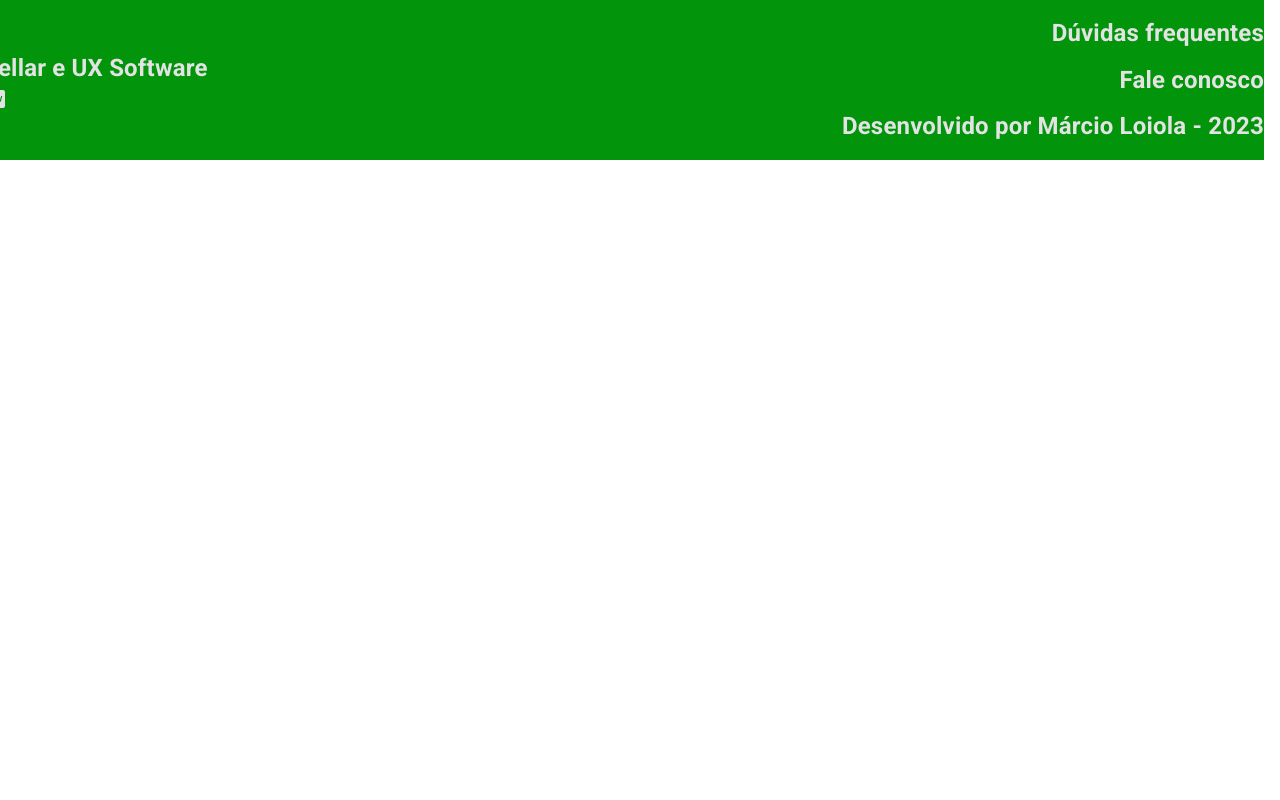
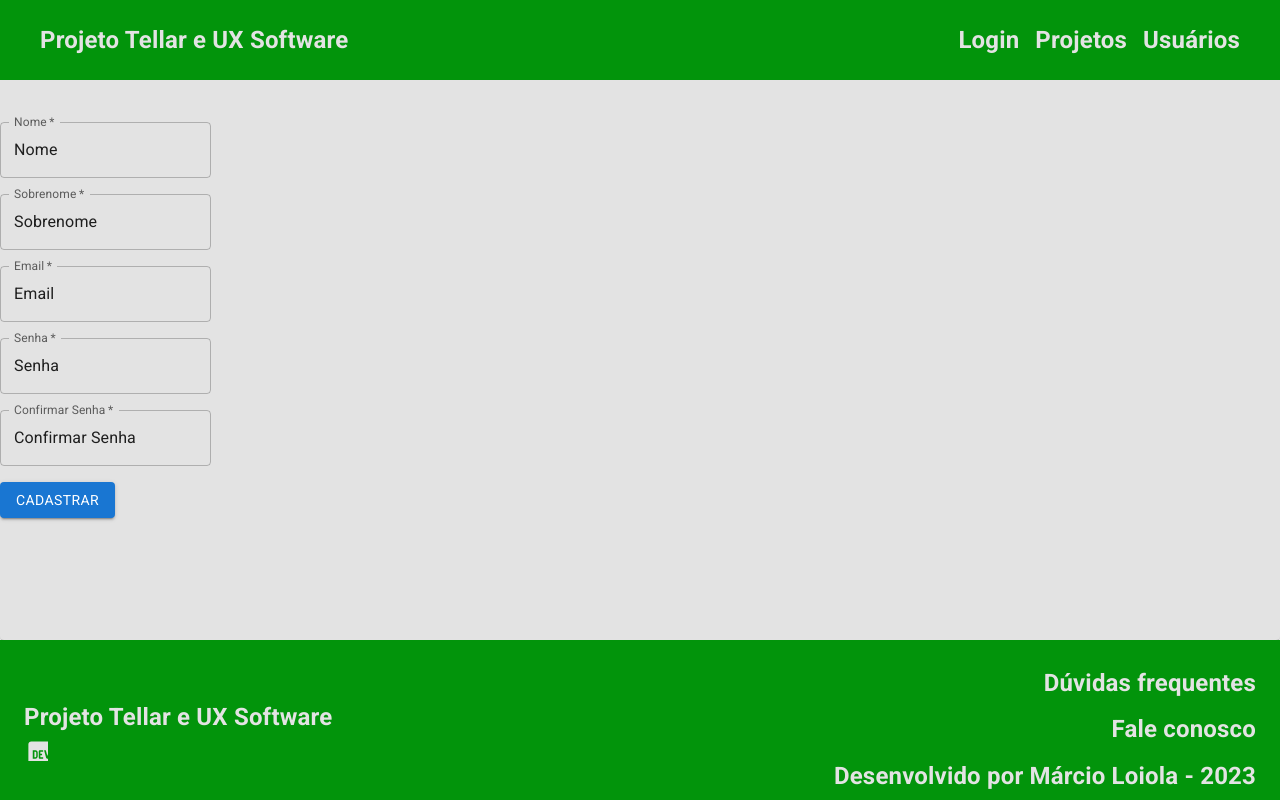
Before and after one commit to marcio-loiola/tellar-uxsoft-job, a React (Vite) app in the folder Frontend/tellar-uxsoft-job/: page / in a window 1280 px wide. Built offline with nearby package versions, Linux system fonts and the light colour scheme.

Commit message:
feat: first container to all content

```diff
--- a/Frontend/tellar-uxsoft-job/src/App.module.css
+++ b/Frontend/tellar-uxsoft-job/src/App.module.css
@@ -1,7 +1,6 @@
 .wrapper {
   max-width: max-content;
-  margin: 0rem;
-  padding: 0rem;
+
   width: 70rem;
   height: 100vh;
   display: flex;
--- a/Frontend/tellar-uxsoft-job/src/components/Footer/Footer.tsx
+++ b/Frontend/tellar-uxsoft-job/src/components/Footer/Footer.tsx
@@ -6,15 +6,14 @@ import { LogoDev } from "@mui/icons-material";
 import Icon from "@mui/material/Icon";
 
 const Container = styled(Box)(({ theme }) => ({
-  marginTop: "50rem",
   display: "flex",
   flexFlow: "row wrap",
-  padding: 0,
+  padding: "1.5rem",
   margin: 0,
   backgroundColor: "var(--green-color-500)",
   color: "var(--gray)",
   width: "100vw",
-  height: "10rem",
+  height: "20vh",
   justifyContent: "space-between",
   alignItems: "center",
   minHeight: "64px",
@@ -55,10 +54,10 @@ export function Footer() {
     <Container component="footer">
       <LogoContainer>
         <Text variant="h6" sx={{ flexGrow: 1 }}>
-          Tellar e UX Software
+          Projeto Tellar e UX Software
         </Text>
         <Icon>
-          <LogoDev />
+          <LogoDev fontSize="large" />
         </Icon>
       </LogoContainer>
       <InfoContainer>
--- a/Frontend/tellar-uxsoft-job/src/components/Header/Header.tsx
+++ b/Frontend/tellar-uxsoft-job/src/components/Header/Header.tsx
@@ -10,7 +10,7 @@ const HomeBar = styled(AppBar)(({ theme }) => ({
   backgroundColor: "var(--green-color-500)",
   color: "var(--gray)",
   width: "100vw",
-  height: "6vh",
+  height: "10vh",
   justifyContent: "center",
   minHeight: "64px",
 }));
--- a/Frontend/tellar-uxsoft-job/src/components/MainContent/MainContent.tsx
+++ b/Frontend/tellar-uxsoft-job/src/components/MainContent/MainContent.tsx
@@ -7,7 +7,7 @@ const Board = styled(Paper)(({ theme }) => ({
   backgroundColor: "var(--gray)",
   color: "var(--gray)",
   width: "100vw",
-  height: "100vh",
+  height: "80vh",
   display: "flex",
   flexFlow: "column wrap",
   alignItems: "center",
@@ -23,7 +23,7 @@ type Props = {
 
 export function MainContent({ children }: Props) {
   return (
-    <Stack spacing={2}>
+    <Stack>
       <Board>{children}</Board>
     </Stack>
   );
--- a/Frontend/tellar-uxsoft-job/src/pages/User/UserRegister.tsx
+++ b/Frontend/tellar-uxsoft-job/src/pages/User/UserRegister.tsx
@@ -8,7 +8,7 @@ import { UserForms } from "../../components/UserForms/UserForms";
 import { styled } from "@mui/material/styles";
 
 const RegisterContainer = styled(Container)(({ theme }) => ({
-  pading: "1rem",
+  padding: 0,
   margin: 0,
   display: "flex",
   flexFlow: "column",
@@ -17,16 +17,23 @@ const RegisterContainer = styled(Container)(({ theme }) => ({
   minHeight: "100vh",
   width: "100vw",
   height: "100vh",
+
+  "@media (min-width: 600px)": {
+    width: "100%",
+    height: "100vh",
+    padding: 0,
+    margin: 0,
+  },
 }));
 
 export default function UserRegister() {
   return (
     <>
       <RegisterContainer>
-        {/* <Header />
+        <Header />
         <MainContent>
           <UserForms />
-        </MainContent> */}
+        </MainContent>
         <Footer />
       </RegisterContainer>
     </>
```
